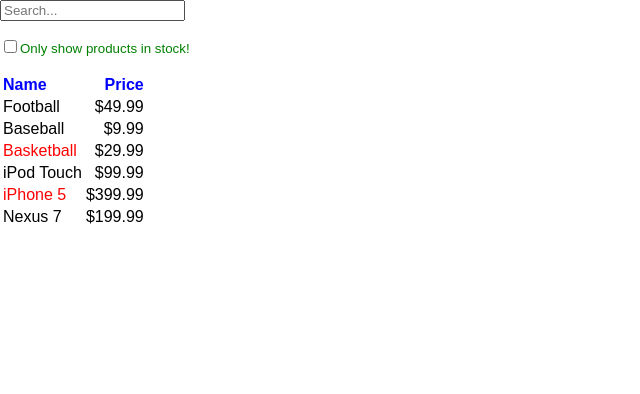
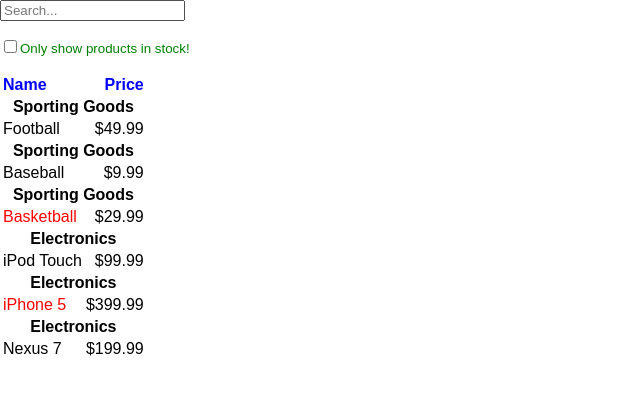
Before and after one commit to maosan132/thinking-in-react, a React (Create React App) app: page / in a window 1280 px wide. Shown: the top 394 px of the page, without its empty margins (0-640 px from the left). Built offline with nearby package versions, Linux system fonts and the light colour scheme.

Commit message:
Implement ProductCategory comp

```diff
--- a/src/index.js
+++ b/src/index.js
@@ -3,6 +3,15 @@
 import './index.css';
 import App from './App';
 import reportWebVitals from './reportWebVitals';
+
+const ProductCategory = props => {
+  const { product } = props;
+  return (
+    <tr>
+      <th colSpan="2">{product.category}</th>
+    </tr>
+  )
+}
 
 const ProductRow = props => {
   const { product } = props;
@@ -25,7 +34,10 @@
   // const rows = [];
 
   const rows = products.map(product => (
-    <ProductRow product={product} key={product.name}/>
+    <>
+      <ProductCategory product={product} key={product.category}/>
+      <ProductRow product={product} key={product.name}/>
+    </>
   ))
 
   return (
```
